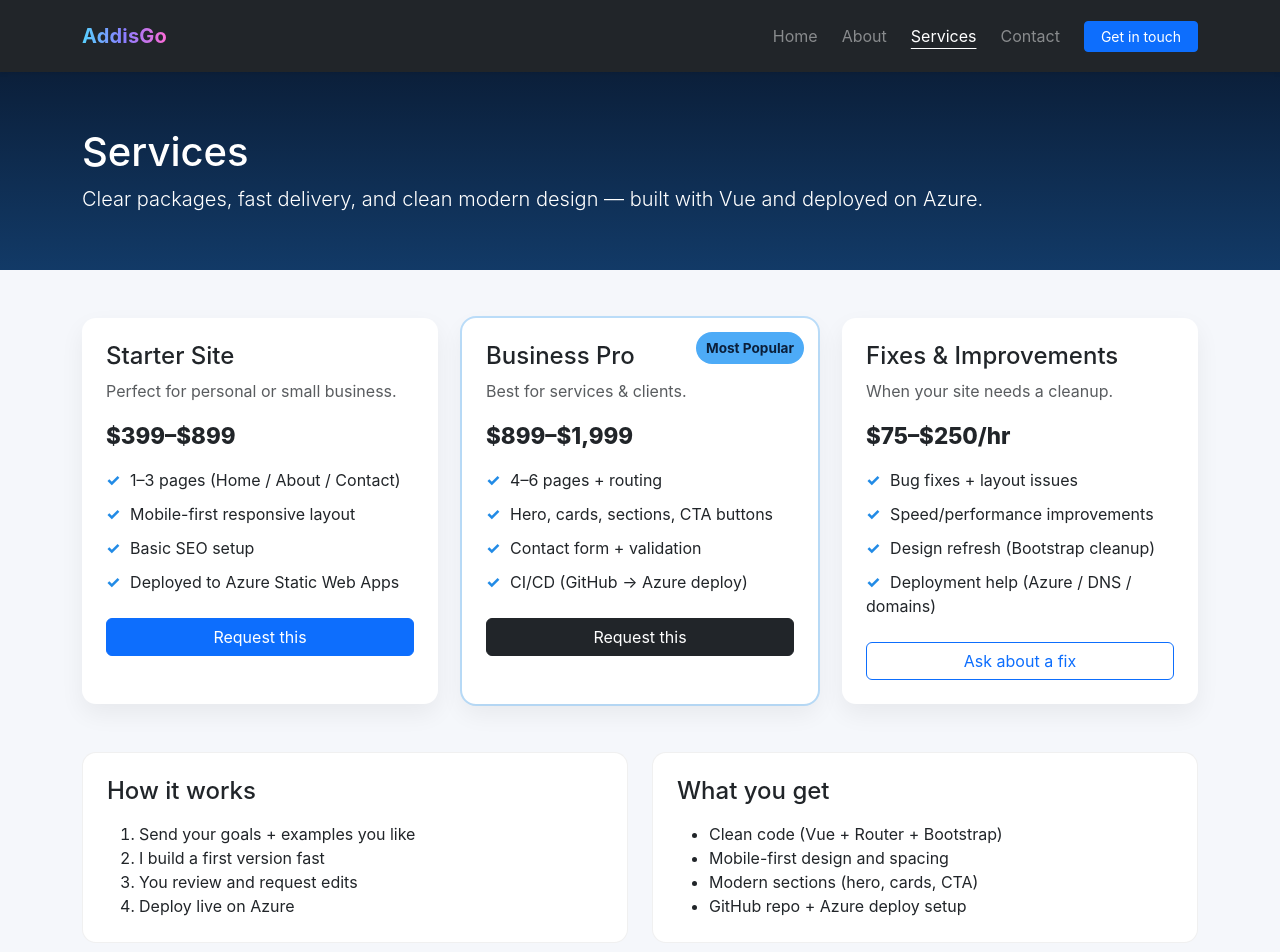
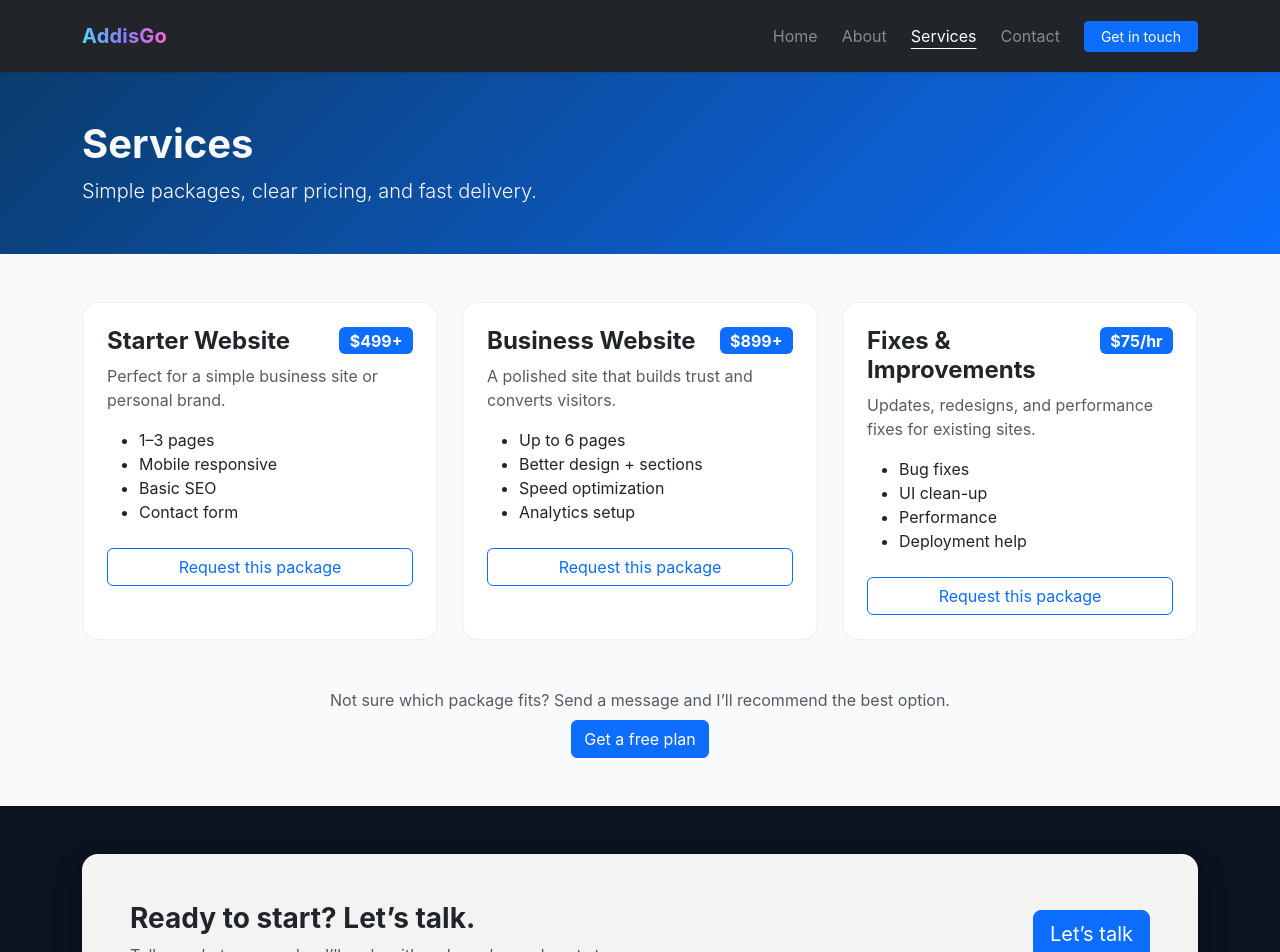
Before and after one commit to Madanmeadow/AddisGo, a Vue app: page /services in a window 1280 px wide. Shown: the top 952 px of the page. Built offline with nearby package versions, Linux system fonts and the light colour scheme.

Commit message:
add extra

```diff
--- /dev/null
+++ b/src/components/FooterCTA.vue
@@ -0,0 +1,37 @@
+<template>
+  <section class="cta-wrap py-5">
+    <div class="container">
+      <div class="cta-card p-4 p-md-5">
+        <div class="row align-items-center g-4">
+          <div class="col-md-8">
+            <h3 class="fw-bold mb-2">{{ title }}</h3>
+            <p class="mb-0 text-muted">{{ text }}</p>
+          </div>
+          <div class="col-md-4 text-md-end">
+            <RouterLink to="/contact" class="btn btn-primary btn-glow btn-lg">
+              Let’s talk
+            </RouterLink>
+          </div>
+        </div>
+      </div>
+    </div>
+  </section>
+</template>
+
+<script setup>
+defineProps({
+  title: { type: String, default: "Ready to start? Let’s talk." },
+  text: { type: String, default: "Tell me what you need — I’ll reply with a clear plan and next steps." },
+})
+</script>
+
+<style scoped>
+.cta-wrap {
+  background: #0b1220;
+}
+.cta-card {
+  background: rgba(255,255,255,0.95);
+  border-radius: 1rem;
+  box-shadow: 0 12px 30px rgba(0,0,0,0.2);
+}
+</style>
--- /dev/null
+++ b/src/content/siteData.js
@@ -0,0 +1,49 @@
+export const siteData = {
+  brand: {
+    name: "AddisGo",
+    accent: "Go",
+    tagline: "Clean, modern websites — built with Vue & Azure Static Web Apps.",
+    bullets: ["Quick turnaround", "Mobile-first", "Professional look"],
+  },
+
+  contact: {
+    email: "hello@ethioaddisgo.com",
+    responseTime: "I usually respond within 24 hours.",
+    ctaTitle: "Ready to start? Let’s talk.",
+    ctaText: "Tell me what you need — I’ll reply with a clear plan and next steps.",
+  },
+
+  services: [
+    {
+      title: "Starter Website",
+      price: "$499+",
+      desc: "Perfect for a simple business site or personal brand.",
+      items: ["1–3 pages", "Mobile responsive", "Basic SEO", "Contact form"],
+    },
+    {
+      title: "Business Website",
+      price: "$899+",
+      desc: "A polished site that builds trust and converts visitors.",
+      items: ["Up to 6 pages", "Better design + sections", "Speed optimization", "Analytics setup"],
+    },
+    {
+      title: "Fixes & Improvements",
+      price: "$75/hr",
+      desc: "Updates, redesigns, and performance fixes for existing sites.",
+      items: ["Bug fixes", "UI clean-up", "Performance", "Deployment help"],
+    },
+  ],
+
+  testimonials: [
+    {
+      quote: "Super fast turnaround and the site looks clean on mobile.",
+      name: "Client Name",
+      role: "Small Business Owner",
+    },
+    {
+      quote: "Very professional and explained everything clearly.",
+      name: "Client Name",
+      role: "Freelancer",
+    },
+  ],
+}
--- a/src/pages/Services.vue
+++ b/src/pages/Services.vue
@@ -1,186 +1,69 @@
 <template>
-  <section class="page-hero">
-    <div class="container">
-      <h1 class="mb-2">Services</h1>
-      <p class="lead mb-0">
-        Clear packages, fast delivery, and clean modern design — built with Vue and deployed on Azure.
-      </p>
+  <section class="page-hero text-light">
+    <div class="container py-5">
+      <h1 class="fw-bold mb-2">Services</h1>
+      <p class="lead mb-0">Simple packages, clear pricing, and fast delivery.</p>
     </div>
   </section>
 
-  <section class="section-soft">
-    <div class="container py-5">
+  <section class="py-5 bg-soft">
+    <div class="container">
       <div class="row g-4">
-        <!-- Package 1 -->
-        <div class="col-lg-4">
-          <div class="card service-card h-100">
-            <div class="card-body p-4">
-              <h4 class="mb-2">Starter Site</h4>
-              <p class="text-muted mb-3">Perfect for personal or small business.</p>
+        <div v-for="(s, i) in data.services" :key="i" class="col-md-4">
+          <div class="price-card h-100">
+            <div class="d-flex justify-content-between align-items-start mb-2">
+              <h4 class="fw-bold mb-0">{{ s.title }}</h4>
+              <span class="badge bg-primary fs-6">{{ s.price }}</span>
+            </div>
 
-              <div class="price mb-3">$399–$899</div>
+            <p class="text-muted">{{ s.desc }}</p>
 
-              <ul class="list-check mb-4">
-                <li>1–3 pages (Home / About / Contact)</li>
-                <li>Mobile-first responsive layout</li>
-                <li>Basic SEO setup</li>
-                <li>Deployed to Azure Static Web Apps</li>
-              </ul>
+            <ul class="mb-4">
+              <li v-for="(item, idx) in s.items" :key="idx">{{ item }}</li>
+            </ul>
 
-              <RouterLink to="/contact" class="btn btn-primary w-100">
-                Request this
-              </RouterLink>
-            </div>
-          </div>
-        </div>
-
-        <!-- Package 2 -->
-        <div class="col-lg-4">
-          <div class="card service-card featured h-100">
-            <div class="badge-feature">Most Popular</div>
-
-            <div class="card-body p-4">
-              <h4 class="mb-2">Business Pro</h4>
-              <p class="text-muted mb-3">Best for services & clients.</p>
-
-              <div class="price mb-3">$899–$1,999</div>
-
-              <ul class="list-check mb-4">
-                <li>4–6 pages + routing</li>
-                <li>Hero, cards, sections, CTA buttons</li>
-                <li>Contact form + validation</li>
-                <li>CI/CD (GitHub → Azure deploy)</li>
-              </ul>
-
-              <RouterLink to="/contact" class="btn btn-dark w-100">
-                Request this
-              </RouterLink>
-            </div>
-          </div>
-        </div>
-
-        <!-- Package 3 -->
-        <div class="col-lg-4">
-          <div class="card service-card h-100">
-            <div class="card-body p-4">
-              <h4 class="mb-2">Fixes & Improvements</h4>
-              <p class="text-muted mb-3">When your site needs a cleanup.</p>
-
-              <div class="price mb-3">$75–$250/hr</div>
-
-              <ul class="list-check mb-4">
-                <li>Bug fixes + layout issues</li>
-                <li>Speed/performance improvements</li>
-                <li>Design refresh (Bootstrap cleanup)</li>
-                <li>Deployment help (Azure / DNS / domains)</li>
-              </ul>
-
-              <RouterLink to="/contact" class="btn btn-outline-primary w-100">
-                Ask about a fix
-              </RouterLink>
-            </div>
+            <RouterLink to="/contact" class="btn btn-outline-primary w-100">
+              Request this package
+            </RouterLink>
           </div>
         </div>
       </div>
 
-      <!-- Process -->
-      <div class="row g-4 mt-4">
-        <div class="col-lg-6">
-          <div class="info-panel h-100">
-            <h4 class="mb-3">How it works</h4>
-            <ol class="mb-0">
-              <li>Send your goals + examples you like</li>
-              <li>I build a first version fast</li>
-              <li>You review and request edits</li>
-              <li>Deploy live on Azure</li>
-            </ol>
-          </div>
-        </div>
-
-        <div class="col-lg-6">
-          <div class="info-panel h-100">
-            <h4 class="mb-3">What you get</h4>
-            <ul class="mb-0">
-              <li>Clean code (Vue + Router + Bootstrap)</li>
-              <li>Mobile-first design and spacing</li>
-              <li>Modern sections (hero, cards, CTA)</li>
-              <li>GitHub repo + Azure deploy setup</li>
-            </ul>
-          </div>
-        </div>
+      <div class="mt-5 text-center">
+        <p class="text-muted mb-2">
+          Not sure which package fits? Send a message and I’ll recommend the best option.
+        </p>
+        <RouterLink to="/contact" class="btn btn-primary btn-glow">
+          Get a free plan
+        </RouterLink>
       </div>
-
     </div>
   </section>
+
+  <FooterCTA :title="data.contact.ctaTitle" :text="data.contact.ctaText" />
 </template>
 
 <script setup>
-import { RouterLink } from "vue-router"
+import FooterCTA from "../components/FooterCTA.vue"
+import { siteData as data } from "../content/siteData"
 </script>
 
 <style scoped>
 .page-hero {
-  background: linear-gradient(180deg, #0b1f3a 0%, #123a67 100%);
-  color: #fff;
-  padding: 3.5rem 0;
+  background: linear-gradient(135deg, #0b3c6d, #0d6efd);
 }
-
-.section-soft {
-  background: #f5f7fb;
+.bg-soft {
+  background: #f8fafc;
 }
-
-.service-card {
-  border: 0;
-  border-radius: 14px;
-  box-shadow: 0 10px 25px rgba(0, 0, 0, 0.06);
-  transition: transform 0.2s ease, box-shadow 0.2s ease;
-  position: relative;
-}
-
-.service-card:hover {
-  transform: translateY(-4px);
-  box-shadow: 0 16px 35px rgba(0, 0, 0, 0.10);
-}
-
-.featured {
-  outline: 2px solid rgba(77, 171, 247, 0.35);
-}
-
-.badge-feature {
-  position: absolute;
-  top: 14px;
-  right: 14px;
-  background: #4dabf7;
-  color: #0b1f3a;
-  font-weight: 700;
-  padding: 6px 10px;
-  border-radius: 999px;
-  font-size: 0.85rem;
-}
-
-.price {
-  font-size: 1.4rem;
-  font-weight: 800;
-}
-
-.list-check {
-  padding-left: 0;
-  list-style: none;
-}
-.list-check li {
-  margin-bottom: 10px;
-}
-.list-check li::before {
-  content: "✓";
-  margin-right: 10px;
-  color: #228be6;
-  font-weight: 800;
-}
-
-.info-panel {
+.price-card {
   background: #fff;
-  border-radius: 14px;
+  border-radius: 1rem;
   padding: 1.5rem;
   border: 1px solid rgba(0,0,0,0.06);
+  transition: transform 180ms ease, box-shadow 180ms ease;
+}
+.price-card:hover {
+  transform: translateY(-4px);
+  box-shadow: 0 10px 26px rgba(0,0,0,0.08);
 }
 </style>
```
